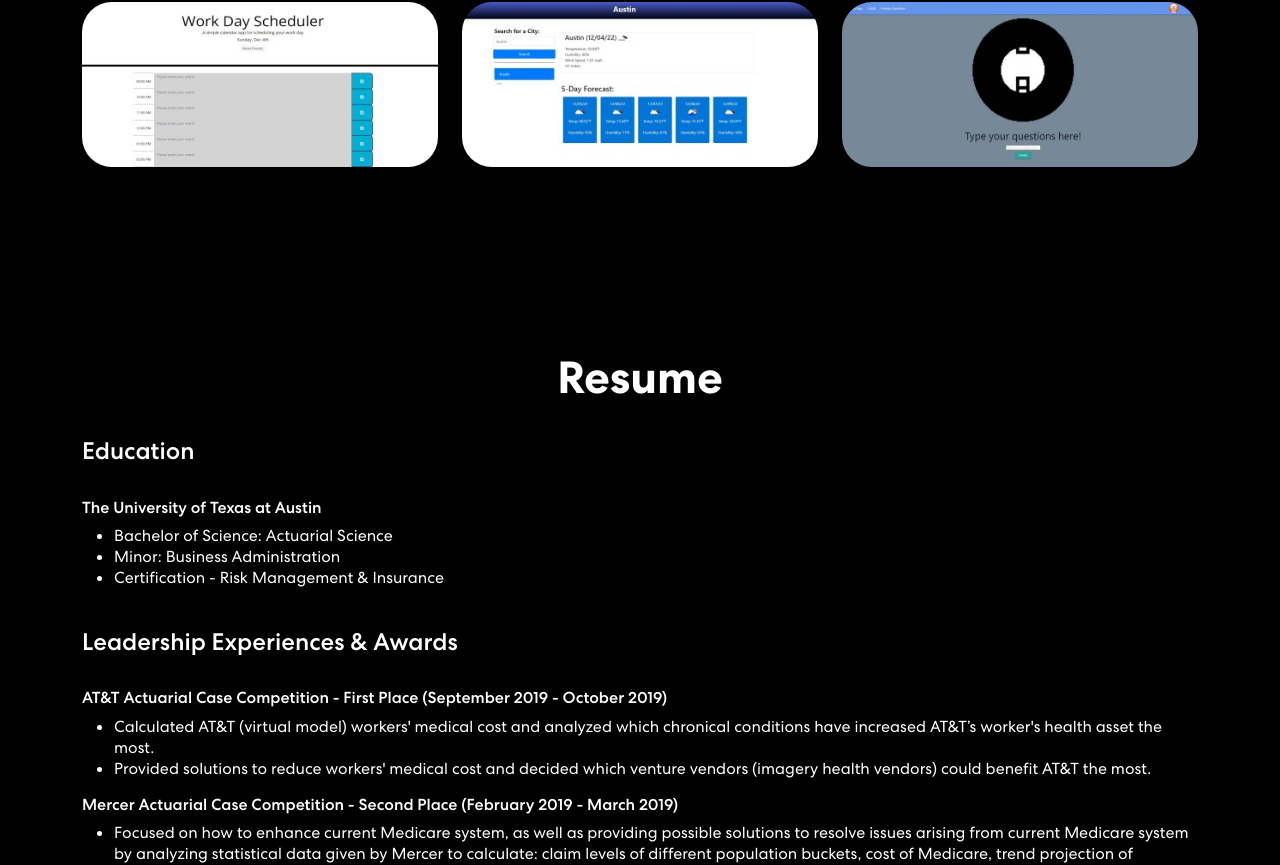
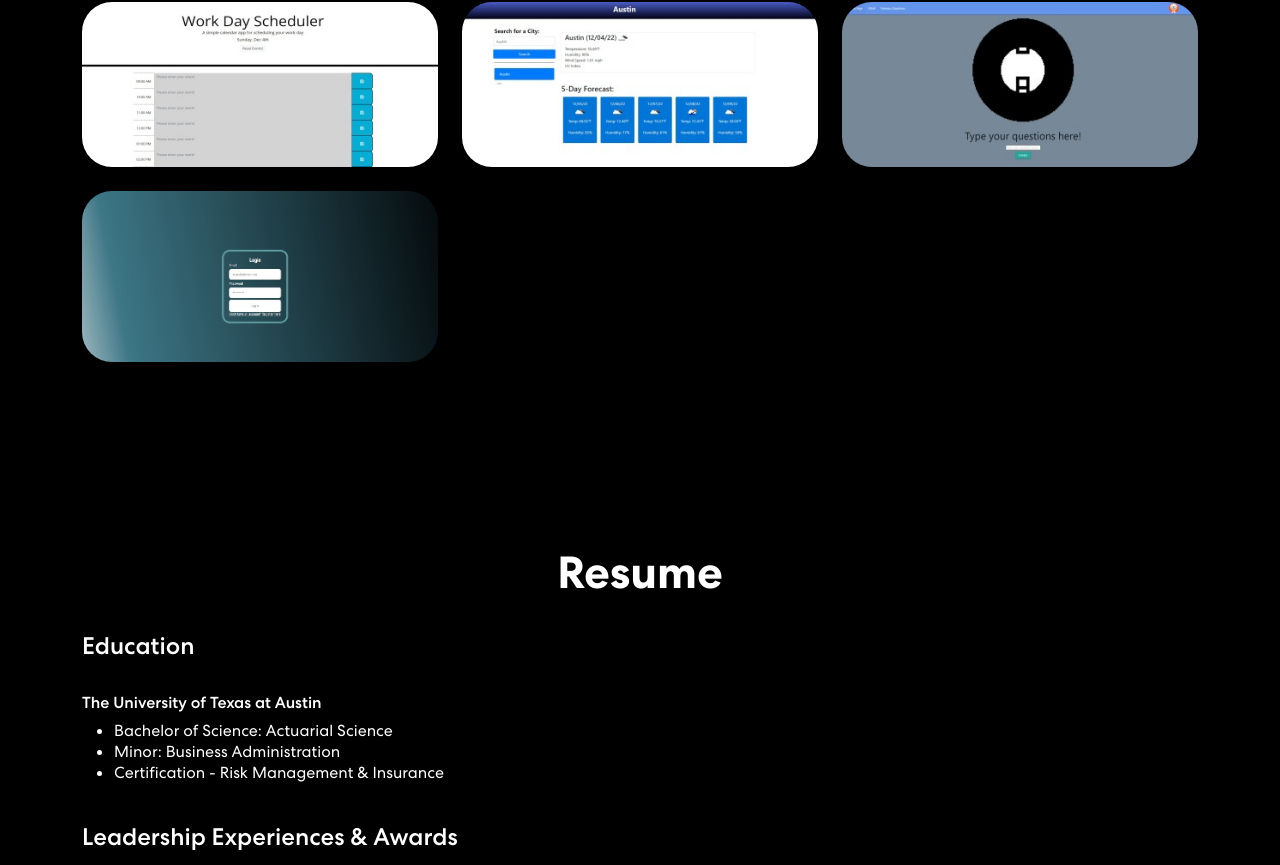
Before and after one commit to hhealing123/Portfolio-React, a React (Create React App) app: page / in a window 1280 px wide. Shown: the part 1377-2242 px from the top of the page. Built offline with nearby package versions, Linux system fonts and the light colour scheme.

Commit message:
Adding project and project img

```diff
--- a/src/components/Projects.js
+++ b/src/components/Projects.js
@@ -3,6 +3,7 @@
 import projImg1 from "../assets/img/project-img1.jpg";
 import projImg2 from "../assets/img/project-img2.jpg";
 import projImg3 from "../assets/img/project-img3.jpg";
+import projImg4 from "../assets/img/project-img4.jpg";
 import colorSharp2 from "../assets/img/color-sharp2.png";
 import 'animate.css';
 import TrackVisibility from 'react-on-screen';
@@ -30,6 +31,13 @@
       imgUrl: projImg3,
       gitHub: "https://github.com/hhealing123/Ask-the-8-Ball",
       deployedLink: "https://hhealing123.github.io/Ask-the-8-Ball/"
+    },
+    {
+      title: "Workout Tracker",
+      description: "Allows users to create own workout routines and save my workout history to keep track of workout performance.",
+      imgUrl: projImg4,
+      gitHub: "https://github.com/hhealing123/Workout-Tracker",
+      deployedLink: ""
     }
   ];
 
@@ -71,7 +79,9 @@
                       </Row>
                     </Tab.Pane>
                     <Tab.Pane eventKey="second" alt ="Second Phase">
+                      <Row>
                       <p>Coming Soon...</p>
+                        </Row>
                     </Tab.Pane>
                     <Tab.Pane eventKey="third" alt ="Third Phase">
                       <p>Coming Soon...</p>
```
Also changed, not shown: src/assets/img/project-img4.jpg (added).
